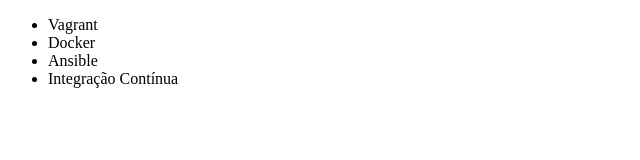
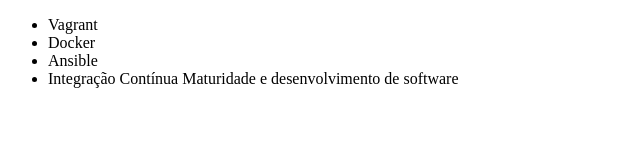
Before and after one commit to diegoragah/alura-git, a plain HTML site: page index.html in a window 1280 px wide. Shown: the whole page, without its empty margins (0-640 px from the left). Drawn offline with Linux system fonts and the light colour scheme.

Commit message:
Renomeando curso de Interação Contína

```diff
--- a/index.html
+++ b/index.html
@@ -9,7 +9,7 @@
         <li>Vagrant</li>
         <li>Docker</li>
         <li>Ansible</li>
-        <li>Integração Contínua</li>
+        <li>Integração Contínua Maturidade e desenvolvimento de software</li>
     </ul>
 </body>
 </html>
```
